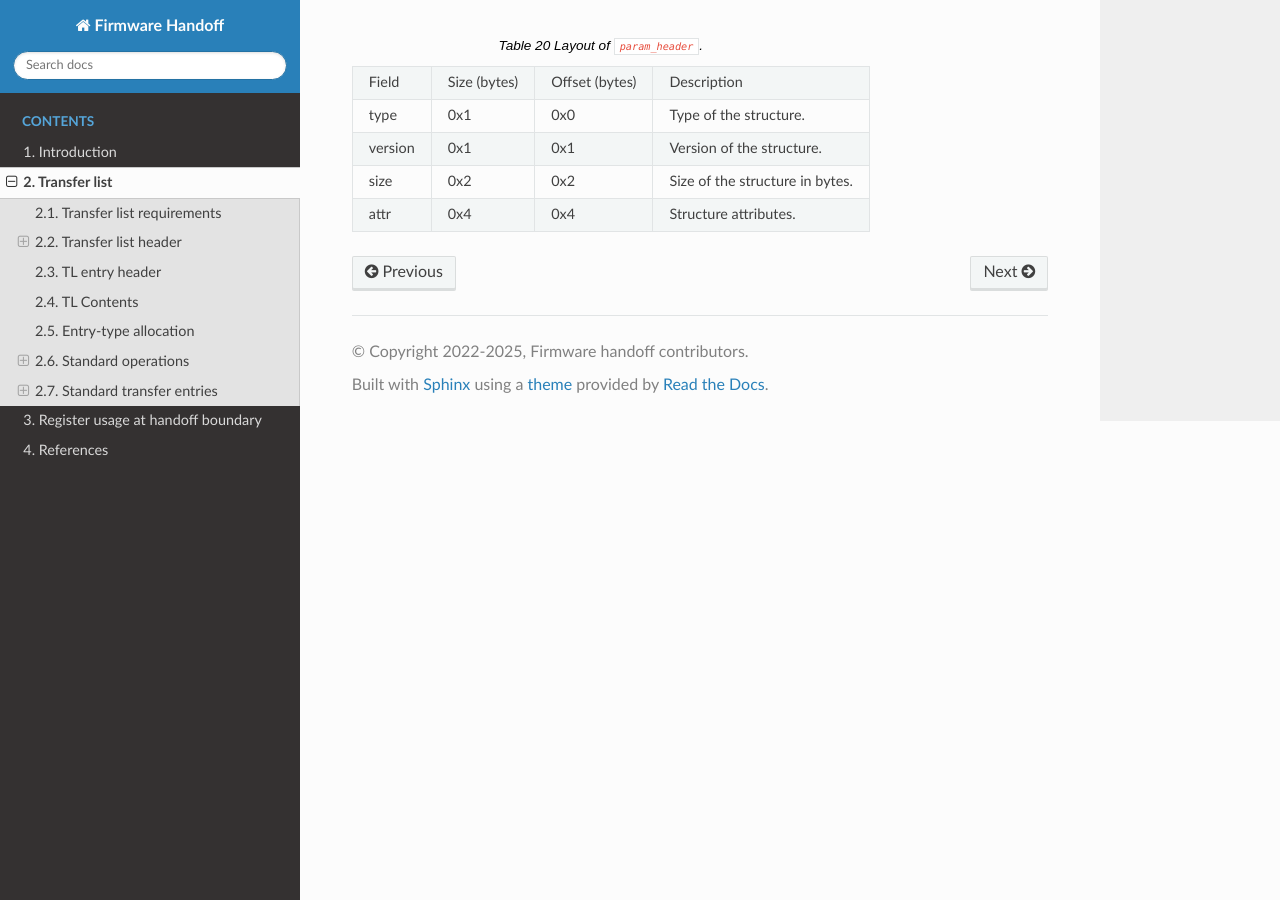
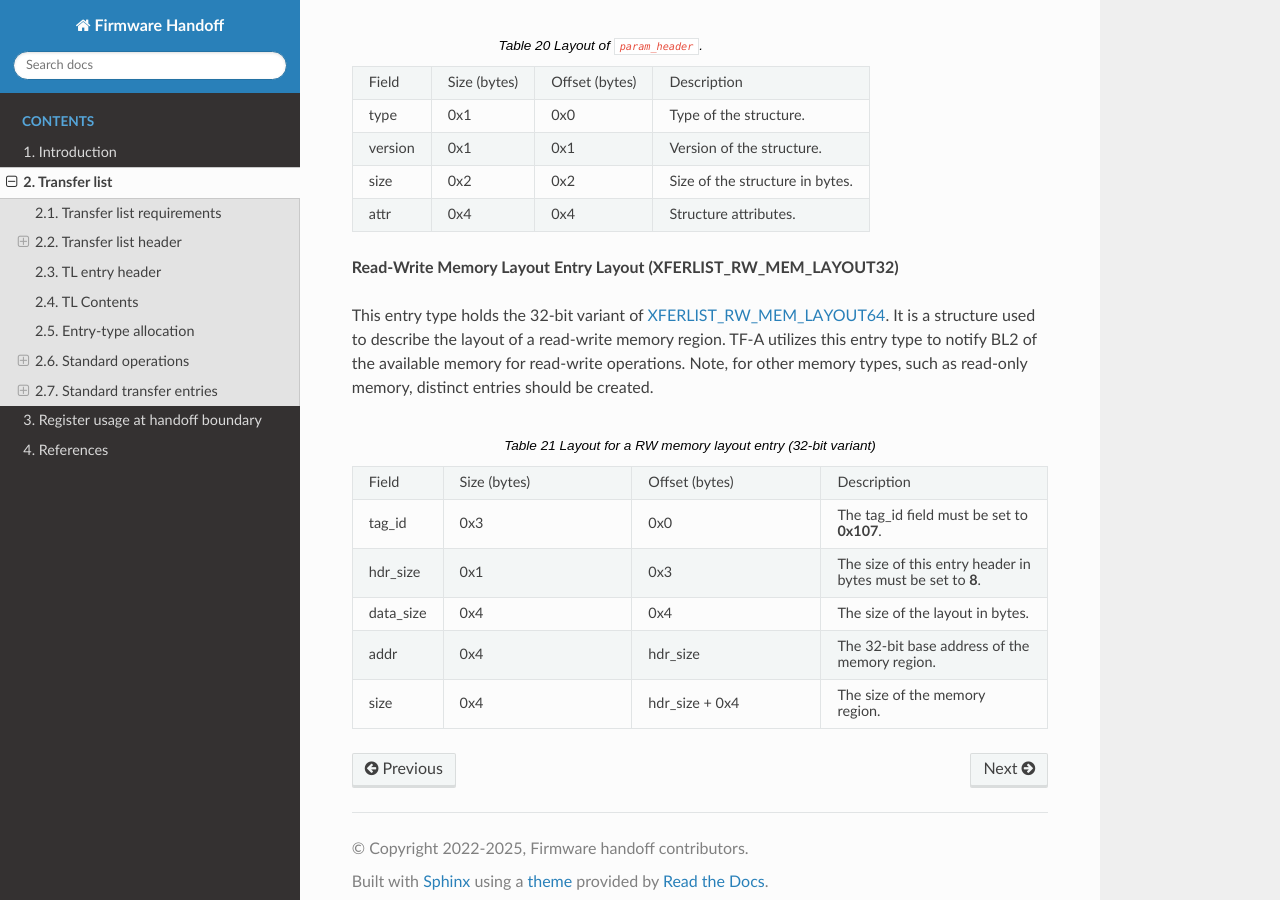
Before and after one commit to FirmwareHandoff/firmware_handoff, a Sphinx documentation site: the page built from source/transfer_list.rst, in a window 1280 px wide and 900 px high, scrolled down 17032 px. Built offline with Sphinx 7.4.7 and the Read the Docs theme 3.1.0, drawn with Linux system fonts in a browser that asks for light colours; formulas are drawn with MathJax 3.

Commit message:
Add 32-bit variant of XFERLIST_RW_MEM_LAYOUT
Signed-off-by: Harrison Mutai <harrison.mutai@arm.com>

```diff
--- a/source/transfer_list.rst
+++ b/source/transfer_list.rst
@@ -1011,6 +1011,8 @@ hand-over execution.
      - hdr_size
      - Holds the FF-A SP binary.
 
+.. _64_bit_mem_layout:
+
 **Read-Write Memory Layout Entry Layout (XFERLIST_RW_MEM_LAYOUT64)**
 
 This entry type holds a structure that describes the layout of a read-write
@@ -1239,6 +1241,47 @@ execution state (i.e., Secure, Non-Secure, or Realm).
      - 0x4
      - Structure attributes.
 
+**Read-Write Memory Layout Entry Layout (XFERLIST_RW_MEM_LAYOUT32)**
+
+This entry type holds the 32-bit variant of
+:ref:`XFERLIST_RW_MEM_LAYOUT64<64_bit_mem_layout>`. It is a structure used to
+describe the layout of a read-write memory region. TF-A utilizes this entry type
+to notify BL2 of the available memory for read-write operations. Note, for other
+memory types, such as read-only memory, distinct entries should be created.
+
+.. _tab_rw_mem_layout32:
+.. list-table:: Layout for a RW memory layout entry (32-bit variant)
+   :widths: 2 5 5 6
+
+   * - Field
+     - Size (bytes)
+     - Offset (bytes)
+     - Description
+
+   * - tag_id
+     - 0x3
+     - 0x0
+     - The tag_id field must be set to **0x107**.
+
+   * - hdr_size
+     - 0x1
+     - 0x3
+     - |hdr_size_desc|
+
+   * - data_size
+     - 0x4
+     - 0x4
+     - The size of the layout in bytes.
+
+   * - addr
+     - 0x4
+     - hdr_size
+     - The 32-bit base address of the memory region.
+
+   * - size
+     - 0x4
+     - hdr_size + 0x4
+     - The size of the memory region.
 
 .. |hdr_size_desc| replace:: The size of this entry header in bytes must be set to **8**.
 .. |current_version| replace:: `0x1`
```
